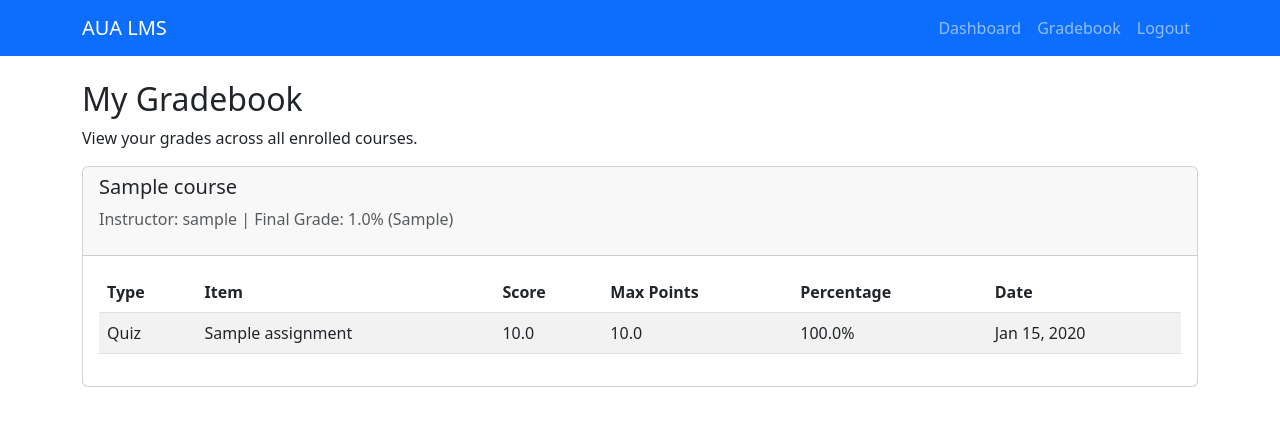
After one commit to AL-ANWARTECH/AUA_lms, a Django app: page /gradebook/student/ in a window 1280 px wide. The commit adds this page. Shown: the top 426 px of the page. Run offline with Django 5.2, Linux system fonts and the light colour scheme; a user stored in the database is signed in; tables that the repository leaves empty hold one stand-in row (values such as "Sample post").

Commit message:
feat(gradebook): implement gradebook system for students and instructors

```diff
--- a/core/urls.py
+++ b/core/urls.py
@@ -27,4 +27,8 @@ urlpatterns = [
     path('quiz/<int:pk>/manage/', views.manage_quiz, name='manage_quiz'),
     path('quiz/<int:quiz_pk>/question/create/', views.create_question, name='create_question'),
     path('question/<int:pk>/edit/', views.edit_question, name='edit_question'),
+    path('assignment/<int:lesson_pk>/create/', views.create_assignment, name='create_assignment'),
+    path('gradebook/student/', views.student_gradebook, name='student_gradebook'),
+    path('gradebook/instructor/<int:course_pk>/', views.instructor_gradebook, name='instructor_gradebook'),
+    path('grade/<int:enrollment_pk>/<str:grade_type>/<int:item_pk>/', views.record_grade, name='record_grade'),
 ]
--- a/core/views.py
+++ b/core/views.py
@@ -7,7 +7,7 @@ from django.urls import reverse_lazy
 from django.db.models import Q
 from django.shortcuts import redirect
 from .forms import CustomUserCreationForm
-from .models import Course, Category, Module, Enrollment, Lesson, Quiz, Question, AnswerOption, QuizAttempt, QuizAnswer
+from .models import Course, Category, Module, Enrollment, Lesson, Quiz, Question, AnswerOption, QuizAttempt, QuizAnswer, Assignment, Submission, Grade, CourseGrade
 
 class CustomLoginView(LoginView):
     template_name = 'core/login.html'
@@ -598,6 +598,170 @@ def submit_quiz(request, quiz_pk):
 
     return redirect('take_quiz', quiz_pk=quiz_pk)
 
+@login_required
+def create_assignment(request, lesson_pk):
+    """Create an assignment for a lesson"""
+    lesson = get_object_or_404(Lesson, pk=lesson_pk)
+
+    if request.user.role != 'instructor' or lesson.module.course.instructor != request.user:
+        return redirect('dashboard')
+
+    if request.method == 'POST':
+        from .assignment_forms import AssignmentForm
+        form = AssignmentForm(request.POST)
+        if form.is_valid():
+            assignment = form.save(commit=False)
+            assignment.lesson = lesson
+            assignment.save()
+            messages.success(request, f'Assignment "{assignment.title}" created successfully!')
+            return redirect('lesson_detail', pk=lesson.pk)
+    else:
+        from .assignment_forms import AssignmentForm
+        form = AssignmentForm()
+
+    return render(request, 'core/create_assignment.html', {
+        'form': form,
+        'lesson': lesson
+    })
+
+@login_required
+def student_gradebook(request):
+    """Show student's gradebook"""
+    if request.user.role != 'student':
+        return redirect('dashboard')
+
+    # Get all enrollments for this student
+    enrollments = Enrollment.objects.filter(student=request.user).select_related('course', 'course__instructor')
+
+    # Get grades for each enrollment
+    gradebook_data = []
+    for enrollment in enrollments:
+        grades = enrollment.grades.all().order_by('-date_recorded')
+        course_grade = getattr(enrollment, 'course_grade', None)
+
+        gradebook_data.append({
+            'course': enrollment.course,
+            'grades': grades,
+            'course_grade': course_grade
+        })
+
+    context = {
+        'gradebook_data': gradebook_data
+    }
+    return render(request, 'core/student_gradebook.html', context)
+
+@login_required
+def instructor_gradebook(request, course_pk):
+    """Show instructor's gradebook for a specific course"""
+    course = get_object_or_404(Course, pk=course_pk)
+
+    if request.user.role != 'instructor' or course.instructor != request.user:
+        return redirect('dashboard')
+
+    # Get all students enrolled in this course
+    enrollments = Enrollment.objects.filter(course=course).select_related('student')
+
+    # Get all assignments and quizzes for this course
+    assignments = Assignment.objects.filter(lesson__module__course=course).prefetch_related('submissions')
+    quizzes = Quiz.objects.filter(lesson__module__course=course)
+
+    # Prepare gradebook data
+    gradebook_data = []
+    for enrollment in enrollments:
+        student_grades = {
+            'student': enrollment.student,
+            'assignments': [],
+            'quizzes': [],
+            'course_grade': getattr(enrollment, 'course_grade', None)
+        }
+
+        # Get assignment grades
+        for assignment in assignments:
+            try:
+                submission = assignment.submissions.get(student=enrollment.student)
+                student_grades['assignments'].append({
+                    'assignment': assignment,
+                    'submission': submission,
+                    'grade': submission.grade
+                })
+            except Submission.DoesNotExist:
+                student_grades['assignments'].append({
+                    'assignment': assignment,
+                    'submission': None,
+                    'grade': None
+                })
+
+        # Get quiz grades
+        for quiz in quizzes:
+            quiz_grades = enrollment.grades.filter(quiz=quiz).order_by('-date_recorded')
+            student_grades['quizzes'].extend([{
+                'quiz': quiz,
+                'grade': grade
+            } for grade in quiz_grades])
+
+        gradebook_data.append(student_grades)
+
+    context = {
+        'course': course,
+        'gradebook_data': gradebook_data,
+        'assignments': assignments,
+        'quizzes': quizzes
+    }
+    return render(request, 'core/instructor_gradebook.html', context)
+
+@login_required
+def record_grade(request, enrollment_pk, grade_type, item_pk):
+    """Record a grade for an assignment or quiz"""
+    enrollment = get_object_or_404(Enrollment, pk=enrollment_pk)
+
+    if request.user.role != 'instructor' or enrollment.course.instructor != request.user:
+        return redirect('dashboard')
+
+    if request.method == 'POST':
+        score = float(request.POST.get('score', 0))
+        max_points = float(request.POST.get('max_points', 100))
+
+        # Create or update grade
+        if grade_type == 'assignment':
+            assignment = get_object_or_404(Assignment, pk=item_pk)
+            grade, created = Grade.objects.get_or_create(
+                enrollment=enrollment,
+                assignment=assignment,
+                defaults={
+                    'score': score,
+                    'max_points': max_points,
+                    'grade_type': 'assignment'
+                }
+            )
+            if not created:
+                grade.score = score
+                grade.max_points = max_points
+                grade.save()
+        elif grade_type == 'quiz':
+            quiz = get_object_or_404(Quiz, pk=item_pk)
+            grade, created = Grade.objects.get_or_create(
+                enrollment=enrollment,
+                quiz=quiz,
+                defaults={
+                    'score': score,
+                    'max_points': max_points,
+                    'grade_type': 'quiz'
+                }
+            )
+            if not created:
+                grade.score = score
+                grade.max_points = max_points
+                grade.save()
+
+        # Update course grade
+        course_grade, created = CourseGrade.objects.get_or_create(enrollment=enrollment)
+        course_grade.save()  # This will recalculate the final grade
+
+        messages.success(request, "Grade recorded successfully!")
+
+    redirect_url = request.POST.get('redirect_url', 'dashboard')
+    return redirect(redirect_url)
+
 def logout_view(request):
     """Custom logout view"""
     from django.contrib.auth import logout
--- a/templates/base.html
+++ b/templates/base.html
@@ -20,17 +20,25 @@
             <div class="collapse navbar-collapse" id="navbarNav">
                 <ul class="navbar-nav ms-auto">
                     {% if user.is_authenticated %}
-                        <li class="nav-item">
-                            {% if user.role == 'student' %}
+                        {% if user.role == 'student' %}
+                            <li class="nav-item">
                                 <a class="nav-link" href="{% url 'student_dashboard' %}">Dashboard</a>
-                            {% elif user.role == 'instructor' %}
+                            </li>
+                            <li class="nav-item">
+                                <a class="nav-link" href="{% url 'student_gradebook' %}">Gradebook</a>
+                            </li>
+                        {% elif user.role == 'instructor' %}
+                            <li class="nav-item">
                                 <a class="nav-link" href="{% url 'instructor_dashboard' %}">Dashboard</a>
-                            {% elif user.role == 'admin' %}
+                            </li>
+                            <li class="nav-item">
+                                <a class="nav-link" href="{% url 'student_gradebook' %}">Gradebook</a>
+                            </li>
+                        {% elif user.role == 'admin' %}
+                            <li class="nav-item">
                                 <a class="nav-link" href="{% url 'admin_dashboard' %}">Dashboard</a>
-                            {% else %}
-                                <a class="nav-link" href="{% url 'dashboard' %}">Dashboard</a>
-                            {% endif %}
-                        </li>
+                            </li>
+                        {% endif %}
                         <li class="nav-item">
                             <a class="nav-link" href="{% url 'logout' %}">Logout</a>
                         </li>
--- /dev/null
+++ b/templates/core/student_gradebook.html
@@ -0,0 +1,69 @@
+{% extends 'base.html' %}
+
+{% block title %}Gradebook - AUA LMS{% endblock %}
+
+{% block content %}
+<div class="row">
+    <div class="col-12">
+        <h2>My Gradebook</h2>
+        <p>View your grades across all enrolled courses.</p>
+
+        {% for course_data in gradebook_data %}
+            <div class="card mb-4">
+                <div class="card-header">
+                    <h5>{{ course_data.course.title }}</h5>
+                    <p class="text-muted">
+                        Instructor: {{ course_data.course.instructor.username }}
+                        {% if course_data.course_grade %}
+                            | Final Grade: {{ course_data.course_grade.final_grade|floatformat:1 }}% ({{ course_data.course_grade.letter_grade }})
+                        {% endif %}
+                    </p>
+                </div>
+                <div class="card-body">
+                    {% if course_data.grades %}
+                        <div class="table-responsive">
+                            <table class="table table-striped">
+                                <thead>
+                                    <tr>
+                                        <th>Type</th>
+                                        <th>Item</th>
+                                        <th>Score</th>
+                                        <th>Max Points</th>
+                                        <th>Percentage</th>
+                                        <th>Date</th>
+                                    </tr>
+                                </thead>
+                                <tbody>
+                                    {% for grade in course_data.grades %}
+                                        <tr>
+                                            <td>{{ grade.grade_type|title }}</td>
+                                            <td>
+                                                {% if grade.assignment %}
+                                                    {{ grade.assignment.title }}
+                                                {% elif grade.quiz %}
+                                                    {{ grade.quiz.title }}
+                                                {% else %}
+                                                    N/A
+                                                {% endif %}
+                                            </td>
+                                            <td>{{ grade.score }}</td>
+                                            <td>{{ grade.max_points }}</td>
+                                            <td>{{ grade.percentage|floatformat:1 }}%</td>
+                                            <td>{{ grade.date_recorded|date:"M d, Y" }}</td>
+                                        </tr>
+                                    {% endfor %}
+                                </tbody>
+                            </table>
+                        </div>
+                    {% else %}
+                        <p class="text-muted">No grades recorded for this course yet.</p>
+                    {% endif %}
+                </div>
+            </div>
+        {% empty %}
+            <p class="text-muted">You are not enrolled in any courses or have no grades yet.</p>
+            <a href="{% url 'course_list' %}" class="btn btn-primary">Browse Courses</a>
+        {% endfor %}
+    </div>
+</div>
+{% endblock %}
```
Also changed, not shown: core/admin.py (+33 -1 lines), core/assignment_forms.py (added, +11 -0 lines), core/models.py (+92 -0 lines), templates/core/instructor_gradebook.html (added, +79 -0 lines), templates/create_assignment.html (added, +50 -0 lines), core/migrations/0005_assignment_coursegrade_grade_submission.py (added).
